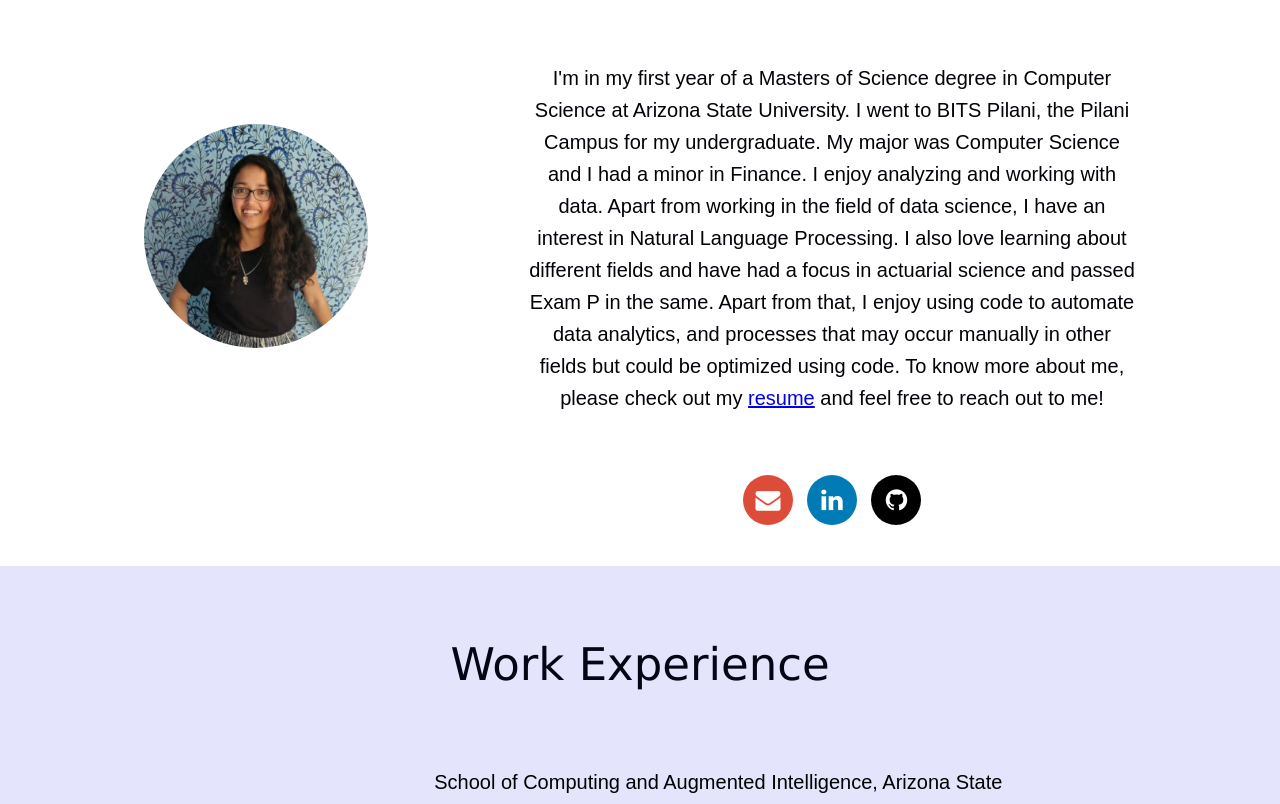
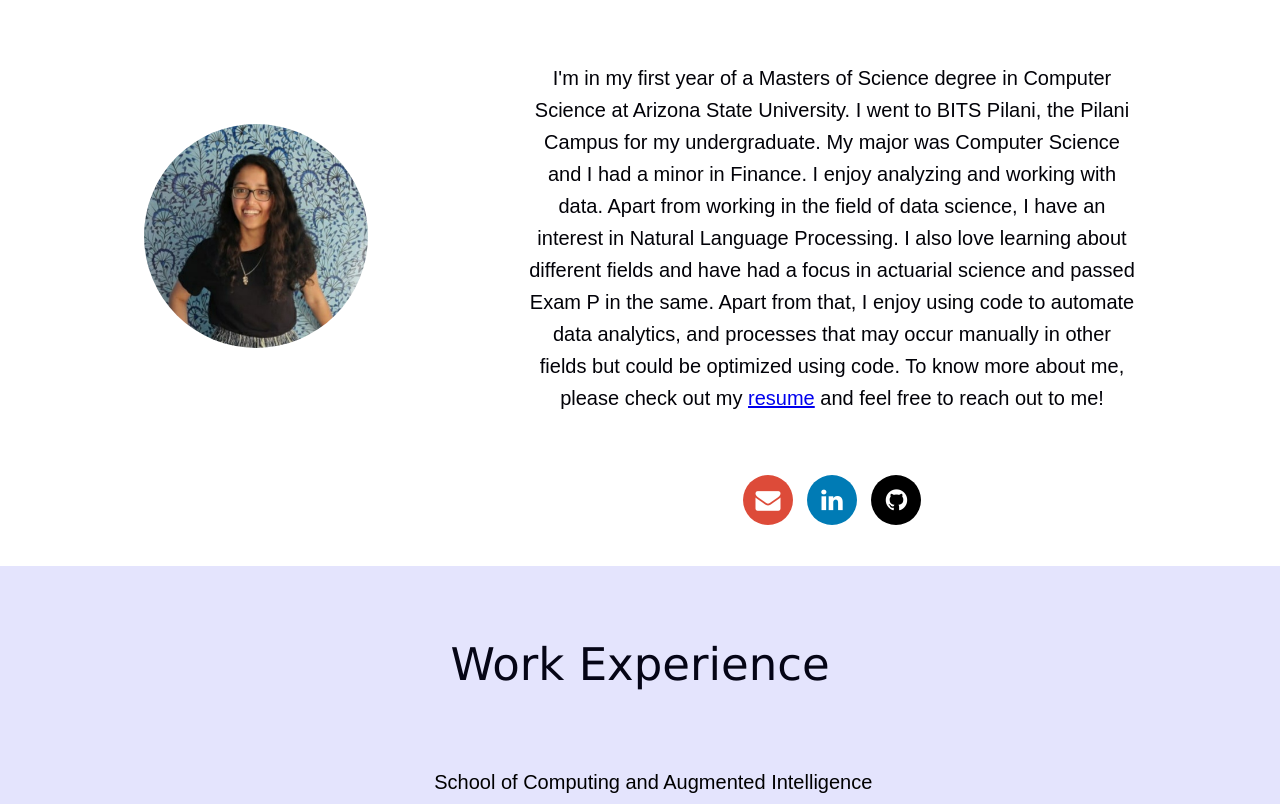
Before and after one commit to avmand/avmand.github.io, a plain HTML site: page index.html in a window 1280 px wide. Shown: the part 147-951 px from the top of the page. Drawn offline with Linux system fonts and the light colour scheme.

Commit message:
Update index.html

```diff
--- a/index.html
+++ b/index.html
@@ -926,7 +926,7 @@
                 <br>
                 <div class="cardAchievement" style="text-align: left;  ">
                   <div class="container" >
-                    <h3 style="color: black; font-size: 20px; font-weight: 100;">School of Computing and Augmented Intelligence, Arizona State University</h3>
+                    <h3 style="color: black; font-size: 20px; font-weight: 100;">School of Computing and Augmented Intelligence</h3>
                     <h2 style="color: black; font-size: 20px;">Graduate Research Assistant | <p style="color: rgb(54, 53, 53); font-size: 15px; display: inline-block;" > 01/2022 - Present</p></h2>
                     <p style="color: black; font-size: 18px; font-weight:lighter; text-align: justify;">Currently working with Dr. Eduardo Blanco in the field of Natural Language Processing, particularly in Pronoun Coreference Resolution.</p>
                   </div>
```
